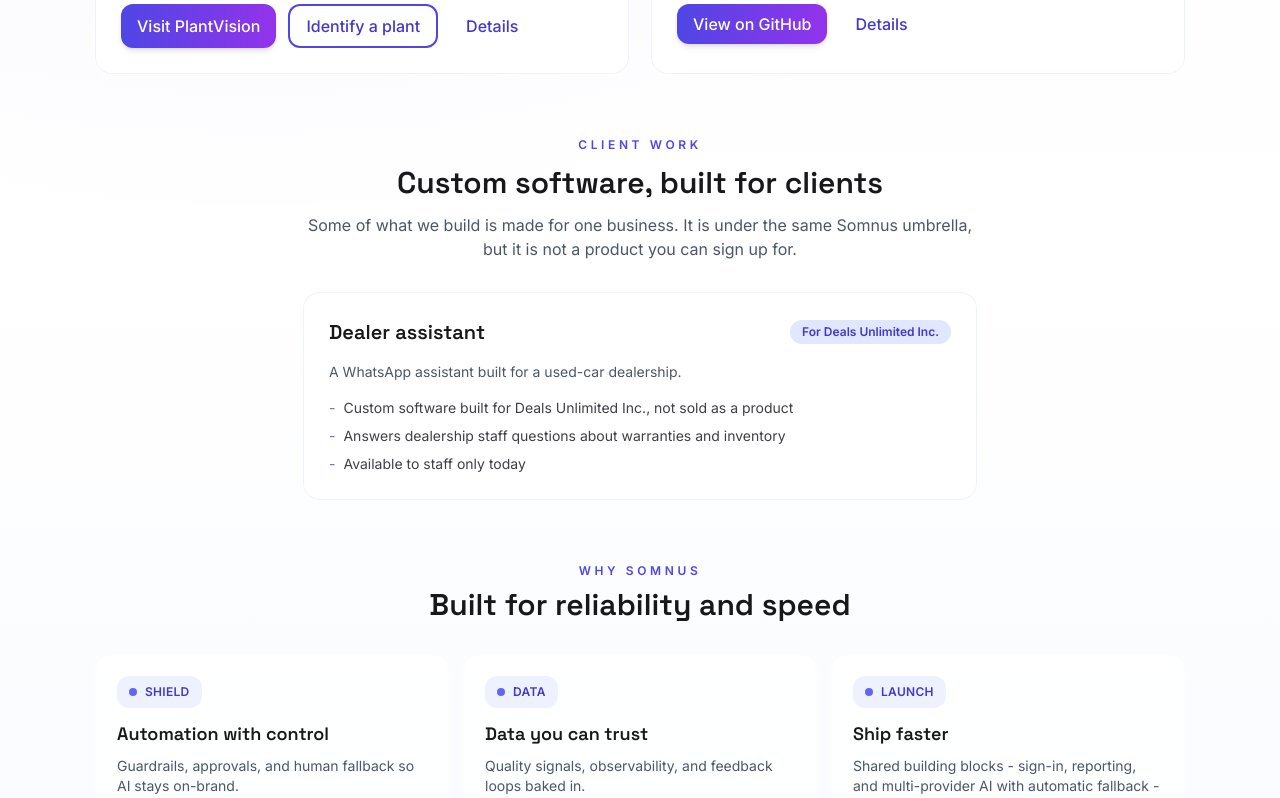
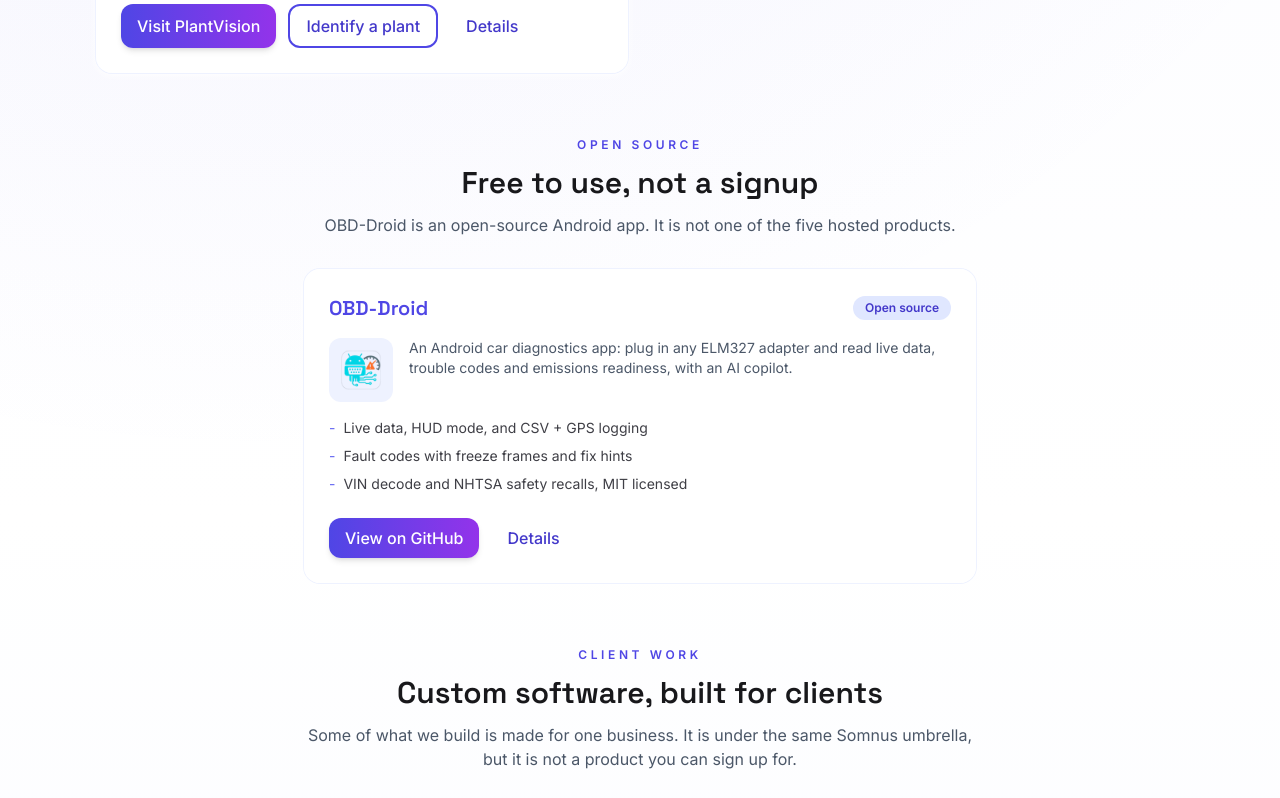
Before and after one commit to Wal33D/somnuslabs-frontend, a Next.js app: page / in a window 1280 px wide. Shown: the part 1780-2578 px from the top of the page. Built offline with nearby package versions, Linux system fonts and the light colour scheme.

Commit message:
fix: keep the open-source app out of the five-product grid (sw-ehm)
The live-products heading now matches the five cards under it. OBD-Droid sits in its own section.

```diff
--- a/src/app/page.tsx
+++ b/src/app/page.tsx
@@ -5,7 +5,13 @@ import { ButtonLink } from '@/components/ui';
 import { Footer } from '@/components/site/Footer';
 import { Header } from '@/components/site/Header';
 import { SubscribeForm } from 'src/components/molecules/SignupForm';
-import { catalog, productPath, type CatalogProduct } from '@/lib/products';
+import {
+  catalog,
+  liveProducts,
+  openSourceProducts,
+  productPath,
+  type CatalogProduct,
+} from '@/lib/products';
 import { CONTACT_EMAIL } from '@/lib/site';
 
 type ClientWork = {
@@ -84,15 +90,18 @@ const Eyebrow = ({ children }: { children: ReactNode }) => (
 
 const Section = ({
   id,
+  labelledBy,
   className,
   children,
 }: {
   id?: string;
+  labelledBy?: string;
   className?: string;
   children: ReactNode;
 }) => (
   <section
     id={id}
+    aria-labelledby={labelledBy}
     className={cn('w-full max-w-6xl mx-auto px-4 sm:px-6 lg:px-8', className)}>
     {children}
   </section>
@@ -265,10 +274,15 @@ const Home: React.FC = () => (
         </div>
       </Section>
 
-      <Section id="products" className="space-y-8 scroll-mt-32">
+      <Section
+        id="products"
+        labelledBy="products-heading"
+        className="space-y-8 scroll-mt-32">
         <div className="text-center space-y-3">
           <Eyebrow>Products</Eyebrow>
-          <h2 className="text-3xl sm:text-4xl font-display font-semibold text-zinc-900">
+          <h2
+            id="products-heading"
+            className="text-3xl sm:text-4xl font-display font-semibold text-zinc-900">
             One studio, five live products
           </h2>
           <p className="text-muted-foreground max-w-2xl mx-auto">
@@ -276,7 +290,30 @@ const Home: React.FC = () => (
           </p>
         </div>
         <div className="grid gap-6 md:grid-cols-2">
-          {catalog.map(product => (
+          {liveProducts.map(product => (
+            <ProductCard key={product.name} product={product} />
+          ))}
+        </div>
+      </Section>
+
+      <Section
+        id="open-source"
+        labelledBy="open-source-heading"
+        className="space-y-8 scroll-mt-32">
+        <div className="text-center space-y-3">
+          <Eyebrow>Open source</Eyebrow>
+          <h2
+            id="open-source-heading"
+            className="text-3xl font-display font-semibold text-zinc-900">
+            Free to use, not a signup
+          </h2>
+          <p className="text-muted-foreground max-w-2xl mx-auto">
+            OBD-Droid is an open-source Android app. It is not one of the five
+            hosted products.
+          </p>
+        </div>
+        <div className="mx-auto grid max-w-2xl gap-6">
+          {openSourceProducts.map(product => (
             <ProductCard key={product.name} product={product} />
           ))}
         </div>
--- a/src/lib/products.ts
+++ b/src/lib/products.ts
@@ -152,6 +152,10 @@ export const catalog: CatalogProduct[] = [
 
 export const liveProducts = catalog.filter(product => product.kind === 'live');
 
+export const openSourceProducts = catalog.filter(
+  product => product.kind === 'open-source',
+);
+
 export const getProduct = (slug: string) =>
   catalog.find(product => product.slug === slug);
 
```
Also changed, not shown: 1 other file (tests, documents, lock files or other folders).
